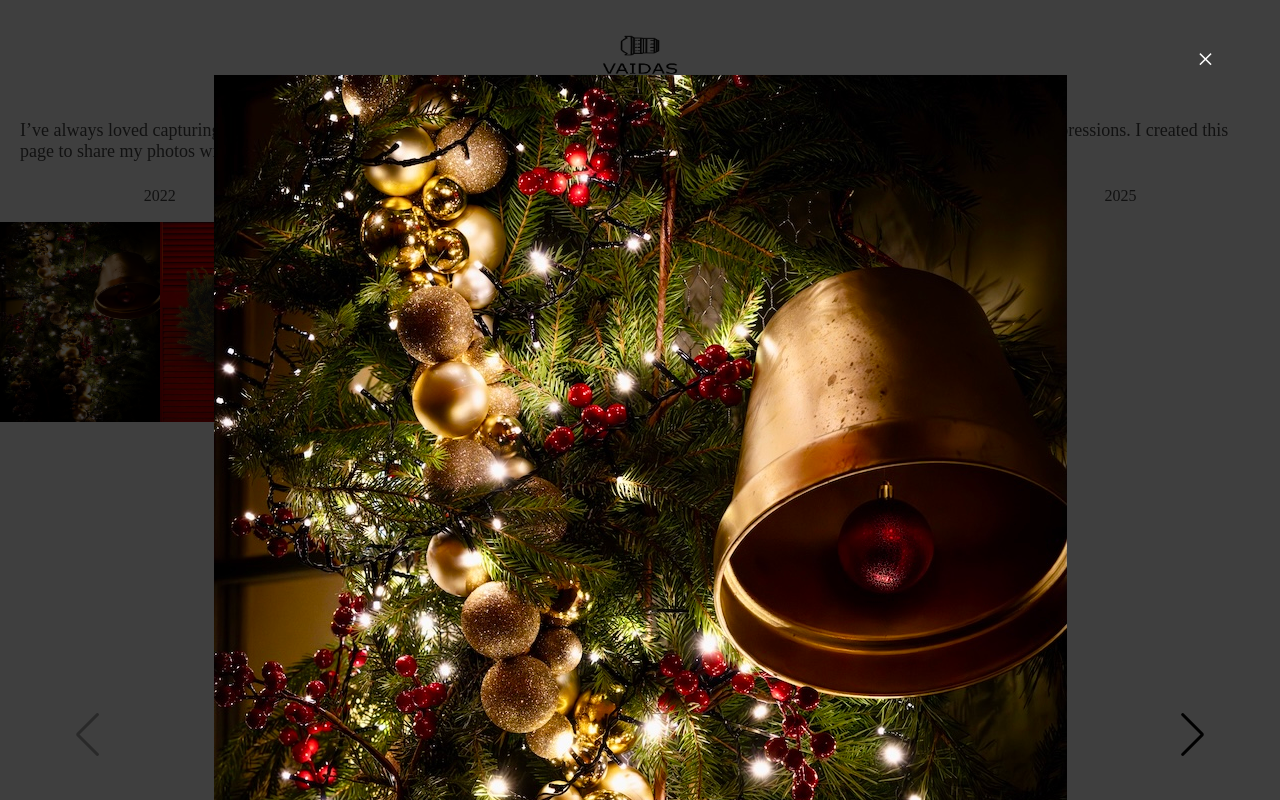
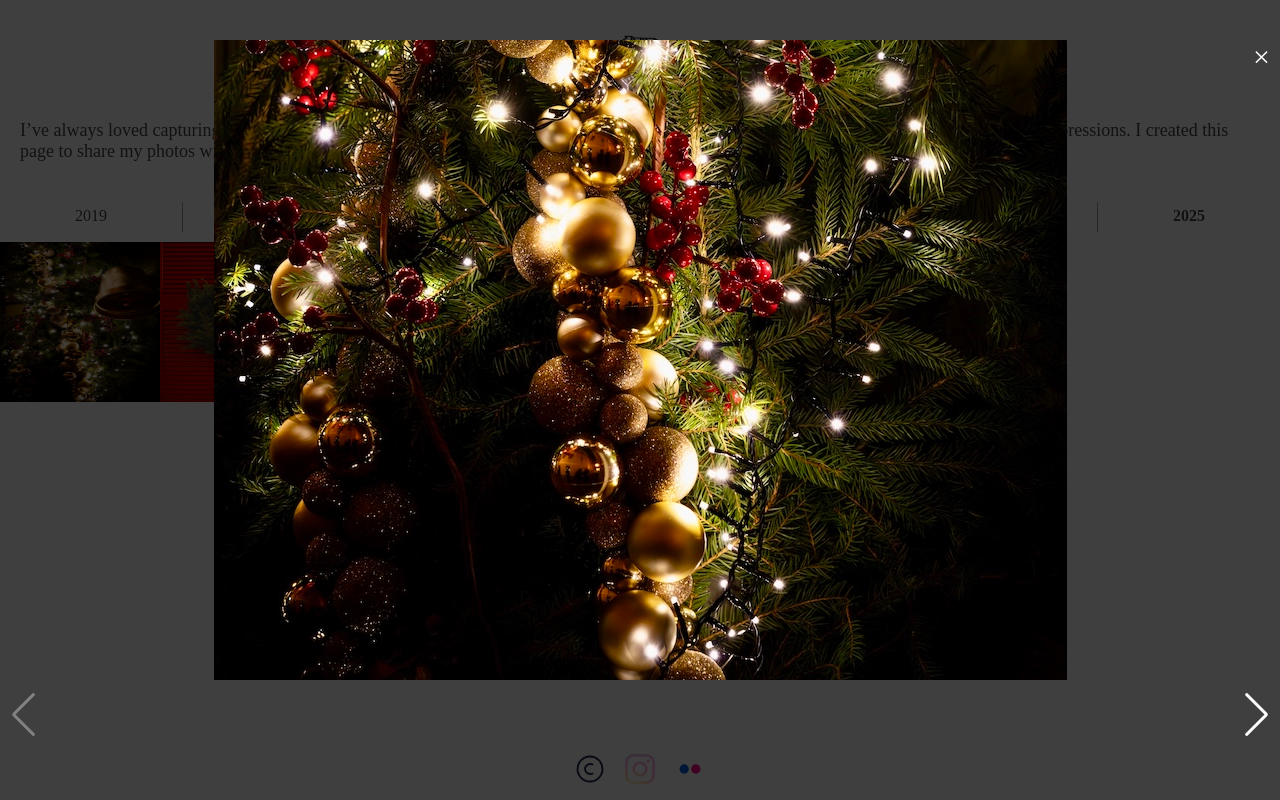
Before and after one commit to VaidasVa/website, a React (Vite) app: page /photos in a window 1280 px wide. Both pictures are taken after a click on the picture 80 px from the left and 322 px from the top of the page. Built offline with nearby package versions, Linux system fonts and the light colour scheme; no server answers.

Commit message:
Adjusting carousel for photos

```diff
--- a/src/components/PhotosBody.module.jsx
+++ b/src/components/PhotosBody.module.jsx
@@ -5,12 +5,15 @@ import { Swiper, SwiperSlide } from "swiper/react";
 import "swiper/css";
 import "swiper/css/navigation";
 import "swiper/css/pagination";
-import { Navigation, Pagination } from "swiper/modules";
+import "swiper/css/keyboard";
+import "swiper/css/scrollbar";
+import {Keyboard, Mousewheel, Navigation, Pagination} from "swiper/modules";
 
 
 export default function PhotosBody() {
 
     const [modalOpen, setModalOpen] = React.useState(false);
+    const [years, setYears] = React.useState([2019, 2020, 2021, 2022, 2023, 2024, 2025]);
     const [year, setYear] = React.useState(2025);
     const [selectedPic, setSelectedPic] = React.useState(null);
 
@@ -20,31 +23,19 @@ export default function PhotosBody() {
     const filteredItems = itemData.filter((item) => item.year === year);
     const initialSlideIndex = filteredItems.findIndex((item) => item.img === selectedPic);
 
-    const style = {
-        position: "absolute",
-        top: "50%",
-        left: "50%",
-        transform: "translate(-50%, -50%)",
-        width: "90vw",
-        height: "90vh",
-        outline: "none",
-        p: 1,
-        m: 0,
-    };
-
     return (
         <section className={"mainSection"}>
         <div className={"intro"}>
-            I’ve always loved capturing moments through photography—it’s my way of telling stories, freezing emotions in
-            time, keeping memories and impressions. I created this page to share my photos with others, hoping they
+            I’ve always loved capturing moments through photography—it’s my way of telling stories, freezing emotions and memories in
+            time, keeping impressions. I created this page to share my photos with the others, hoping they
             bring as much joy and inspiration as I felt while taking them.
         </div>
         <div className={"photosYearSelector"}>
-             {/*todo make selected one bold*/}
-            <div onClick={() => setYear(2022)}>2022</div>
-            <div onClick={() => setYear(2023)}>2023</div>
-            <div onClick={() => setYear(2024)}>2024</div>
-            <div onClick={() => setYear(2025)}>2025</div>
+            { years.map((yearX, index) => (
+                <div key={index}
+                     style={year === yearX ? {fontWeight: "bold"}: {}}
+                     onClick={() => setYear(yearX)}>{yearX}</div>
+            ))}
         </div>
         <div className={"photosContainer"}>
             {itemData.map((item) => item.year === year ? (<img
@@ -63,77 +54,35 @@ export default function PhotosBody() {
                 <Modal
                     open={modalOpen}
                     onClose={handleClose}>
-
-                    <Box sx={style}>
-                        <div
-                            onClick={handleClose}
-                            style={{
-                                position: "absolute",
-                                top: "10px",
-                                right: "10px",
-                                background: "transparent",
-                                border: "none",
-                                fontSize: "30px",
-                                color: "#fff",
-                                cursor: "pointer",
-                                zIndex: 10, // Ensure it stays on top of other elements
-                            }}
-                        >
-                            &times; {/* Close button symbol */}
+                    <Box className={"photoBox"}>
+                        <div className={"closeButton"} onClick={handleClose}>
+                            &times;
                         </div>
                         <Swiper
-                            modules={[Navigation, Pagination]}
+                            modules={[Navigation, Pagination, Keyboard, Mousewheel]}
                             navigation
                             pagination={{ clickable: true }}
+                            scrollbar={true}
                             lazy={true}
                             initialSlide={initialSlideIndex !== -1 ? initialSlideIndex : 0}
                             spaceBetween={10}
                             slidesPerView={1}
                             loop={false}
-                            keyboard={{
-                                enabled: true,
-                            }}
+                            keyboard={{ enabled: true }}
                             mousewheel={true}
-                            // style={{
-                            //     color: "white"
-                            // }}
                         >
                             {filteredItems.map((item) => (
                                 <SwiperSlide key={item.img}>
-                                    <div
-                                        style={{
-                                            display: "flex",
-                                            flexDirection: "column",
-                                            justifyContent: "center",
-                                            alignItems: "center",
-                                            margin: "15px auto",
-                                            width: "fit-content",
-                                            height: 'fit-content',
-                                            maxWidth: "100%",
-                                            maxHeight: "90%",
-                                            padding: "20px 0 10px 0"
-                                        }}
-                                    >
-                                        <img
-                                            src={item.img}
-                                            alt={item.title}
-                                            style={{
-                                                maxWidth: "100%",
-                                                maxHeight: "90%",
-                                                objectFit: "contain", // Ensures the image fits within the box while maintaining aspect ratio
-                                                // display: "block",
-                                                margin: "0 auto"
-                                            }}
-                                        />
-                                        <div style={{color: "white"}}>
-                                        <p>{item.title}, {item.year}</p>
+                                    <div className={"swiperSlide"}>
+                                        <img src={item.img} alt={item.title}/>
+                                        <div className={"photoDescription"}>
+                                            <p>{item.title}, {item.year}</p>
                                         </div>
                                     </div>
                                 </SwiperSlide>
                             ))}
                         </Swiper>
                     </Box>
-
                 </Modal>
             </Backdrop>
         </div>
--- a/src/static/style/Photos.css
+++ b/src/static/style/Photos.css
@@ -1,7 +1,10 @@
 :root{
-    --swiper-theme-color: white, white, white, white;
-    --swiper-pagination-color: white, white, white, white;
-    --swiper-navigation-color: white, white, white, white;
+    --swiper-theme-color: white;
+    --swiper-navigation-color: white;
+    --swiper-pagination-bullet-size: 12px;
+    --swiper-pagination-bullet-border-radius: 4px;
+    --swiper-pagination-bullet-inactive-opacity: 0.4;
+    --swiper-pagination-bullet-horizontal-gap: 5px;
 }
 
 .photosBody{
@@ -45,7 +48,7 @@
     flex-direction: row;
     flex-wrap: nowrap;
     align-content: space-between;
-    margin-bottom: 10px;
+    margin: 20px 0 10px 0;
 }
 
 .photosYearSelector div {
@@ -71,20 +74,78 @@
 }
 
 .photo {
-    width: 50%;
-    height: 200px;
+    max-width: 50vw;
+    max-height: 50vw;
+    width: auto;
+    height: auto;
+    aspect-ratio: 1/1;
 }
 
-.swiper-button-next,
-.swiper-button-prev {
-    color: #ff6347; /* Change the color to your desired color */
-    font-size: 40px; /* Adjust size */
-    z-index: 10; /* Ensure the buttons are on top */
+.photoBox {
+    position: absolute;
+    top: 50%;
+    left: 50%;
+    transform: translate(-50%, -50%);
+    width: 100vw;
+    height: 90vh;
+    outline: none;
+    padding: 10px;
+    margin: 0;
+}
+
+.closeButton{
+    position: absolute;
+    top: 10px;
+    right: 20px;
+    background: transparent;
+    border: none;
+    font-size: 30px;
+    color: white;
+    cursor: pointer;
+    z-index: 10;
+}
+
+.swiperSlide{
+    display: flex;
+    flex-direction: column;
+    justify-content: center;
+    align-items: center;
+    width: fit-content;
+    height: fit-content;
+    max-width: 100%;
+    max-height: 90%;
+    margin: 0 auto 20px;
+    position: relative;
+}
+
+.swiperSlide > img {
+    max-width: 100%;
+    max-height: 90%;
+    object-fit: contain;
+    margin: 0 auto;
+    position: relative;
+    top: 50%;
+    transform: translateY(-50%);
+}
+
+.photoDescription{
+    position: relative;
+    bottom: 14px;
+    /*left: -50px;*/
+    align-self: flex-start;
+    background: rgba(0,0,0,0.55);
+    color: white;
+    padding: 0 10px;
+    border-radius: 0 8px 0 0;
+}
+
+.swiper-pagination-bullet{
+    background: white !important;
 }
 
 .swiper-button-next:hover,
 .swiper-button-prev:hover {
-    color: #4682b4; /* Change color on hover */
+    color: #ffffff;
 }
 
 .photosFooter {
@@ -103,7 +164,11 @@
 
 @media (min-width: 480px) {
     .photosContainer img {
-        width: 33.33%;
+        max-width: 33.33vw;
+        max-height: 33.33vw;
+        width: auto;
+        height: auto;
+        aspect-ratio: 1/1;
     }
 
     .photosHeader {
@@ -119,18 +184,32 @@
 
 @media only screen and (min-width: 768px) {
     .photosContainer img {
-        width: 25%;
+        max-width: 25vw;
+        max-height: 25vw;
+        width: auto;
+        height: auto;
+        aspect-ratio: 1/1;
     }
 }
 
 @media only screen and (min-width: 1024px) {
     .photosContainer img {
-        width: 20%;
+        max-width: 20vw;
+        max-height: 20vw;
+        width: auto;
+        height: auto;
+        aspect-ratio: 1/1;
     }
 }
 
 @media only screen and (min-width: 1200px) {
     .photosContainer img {
-        width: 12.5%;
+        min-width: 12.5vw;
+        min-height: 12.5vw;
+        max-width: 12.5vw;
+        max-height: 12.5vw;
+        width: auto;
+        height: auto;
+        aspect-ratio: 1/1;
     }
 }
```
